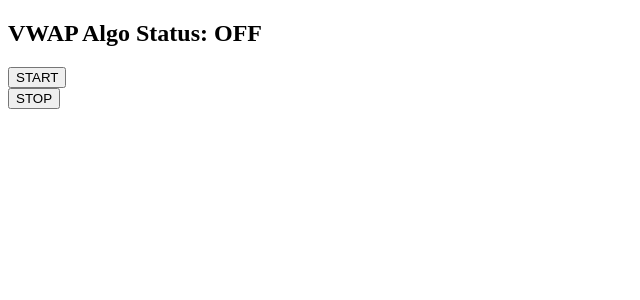
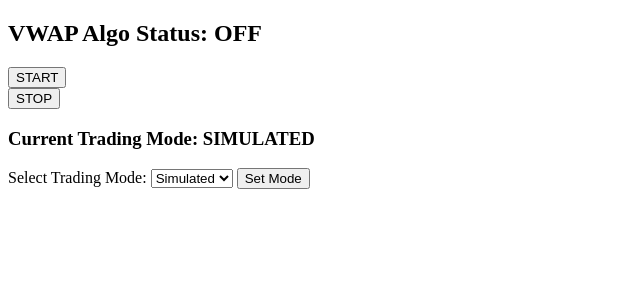
Before and after one commit to kushwahasunil97/mypro, a Flask app: page / in a window 1280 px wide. Shown: the top 300 px of the page, without its empty margins (0-640 px from the left). Run offline with Flask 3, Linux system fonts and the light colour scheme.

Commit message:
Update index.html

```diff
--- a/templates/index.html
+++ b/templates/index.html
@@ -11,5 +11,15 @@
   <form action="/stop" method="post">
     <button type="submit">STOP</button>
   </form>
+<h3>Current Trading Mode: {{ trading_mode }}</h3>
+
+<form method="POST" action="/set_mode">
+  <label>Select Trading Mode:</label>
+  <select name="mode">
+    <option value="SIMULATED" {% if trading_mode == "SIMULATED" %}selected{% endif %}>Simulated</option>
+    <option value="REAL" {% if trading_mode == "REAL" %}selected{% endif %}>Real</option>
+  </select>
+  <button type="submit">Set Mode</button>
+</form>
 </body>
 </html>
```
